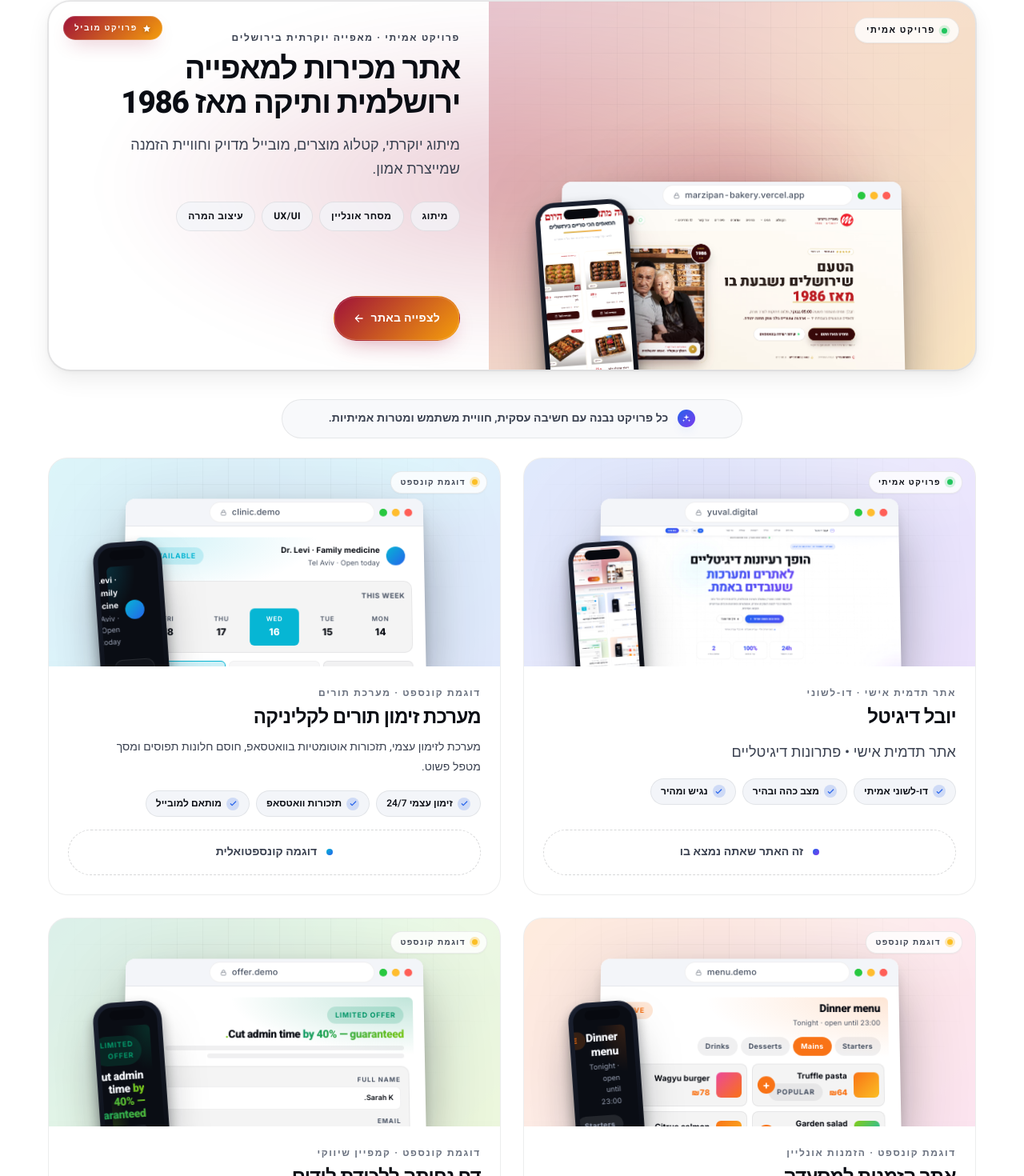
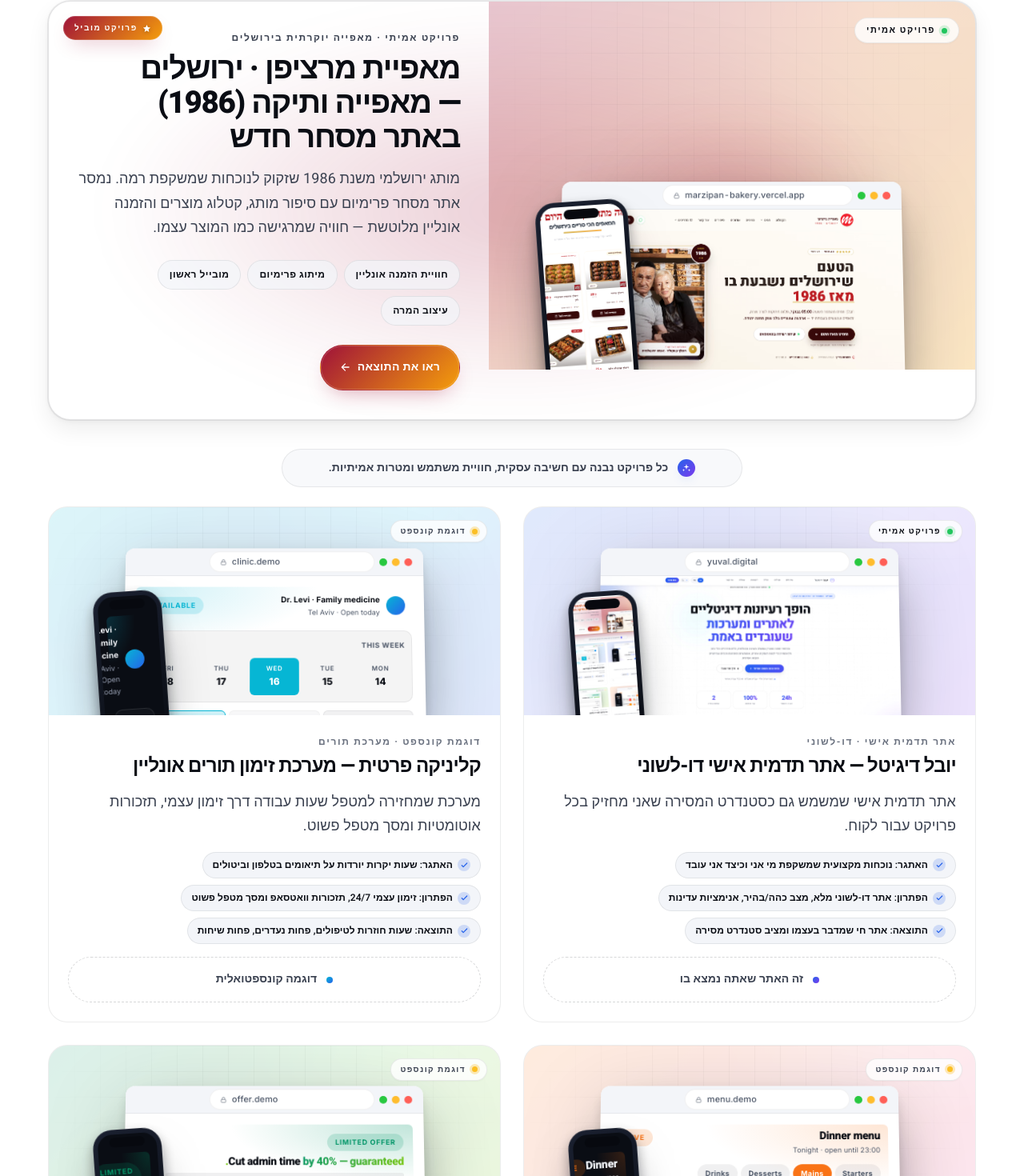
Before and after one commit to yuvalzakay26-ship-it/yuval-digital, a React (Vite) app: page / in a window 1280 px wide. Shown: the part 7151-8621 px from the top of the page at 80% size. Built offline with nearby package versions, Linux system fonts and the light colour scheme.

Commit message:
Upgrade projects to case-study format for stronger proof and conversion

```diff
--- a/src/i18n/en.js
+++ b/src/i18n/en.js
@@ -202,10 +202,10 @@ const en = {
     solutionLabel: 'Solution',
     outcomeLabel: 'What you get',
     featuresLabel: 'What stands out',
-    viewProject: "Build something like this",
-    viewProjectAlt: 'View Project',
-    liveDemo: 'Live Demo',
-    caseStudy: 'View Case Study',
+    viewProject: 'View project',
+    viewProjectAlt: 'View project',
+    liveDemo: 'See result',
+    caseStudy: 'Read case study',
     currentSiteBadge: "You're already on this site",
     conceptDemoBadge: 'Concept demo',
     skillsLabel: 'Project capabilities',
@@ -230,59 +230,83 @@ const en = {
         featured: true,
         liveUrl: 'https://marzipan-bakery.vercel.app',
         caseStudyUrl: null,
-        title: 'Marzipan Bakery Website',
-        subtitle: 'Luxury bakery website with online ordering experience, premium branding, product catalog and conversion-focused UX.',
+        title: 'Marzipan Bakery · Jerusalem — heritage bakery (est. 1986) reimagined online',
+        subtitle: 'A Jerusalem brand established in 1986, in need of a digital home matching its quality. Delivered: a premium commerce site with brand storytelling and seamless online ordering — an experience that feels like the product itself.',
         category: 'Real client project · Jerusalem luxury bakery',
         industry: 'Food & hospitality',
         problem: 'A heritage Jerusalem bakery (established 1986) needed a digital presence that reflects its history, quality and premium feel — while letting customers browse and order online effortlessly.',
-        solution: 'Luxury bakery website with online ordering experience, product catalog, storytelling and premium branding.',
-        outcome: 'A digital experience that feels like the product itself — warm, refined, and guiding the customer smoothly from story to cart.',
-        features: ['Online ordering', 'Full product catalog', 'Brand storytelling', 'Mobile optimized'],
-        skills: ['Branding', 'E-commerce', 'UX/UI', 'Conversion Design']
+        solution: 'A luxury bakery commerce site with online ordering, product catalog, brand storytelling and premium branding.',
+        outcome: 'A digital experience that feels like the product itself — warm, refined, guiding the customer smoothly from story to cart.',
+        features: [
+          'Challenge: Heritage brand needed a digital home matching its quality',
+          'Solution: Commerce site with brand storytelling and seamless ordering',
+          'Result: An experience that feels like walking into the shop itself'
+        ],
+        skills: ['Online ordering UX', 'Premium branding', 'Mobile-first', 'Conversion design']
       },
       {
         id: 'yuval',
         kind: 'real',
-        title: 'yuval.digital',
+        title: 'yuval.digital — bilingual personal brand site',
+        subtitle: 'A personal brand site that doubles as the delivery-quality benchmark I hold every project to.',
         category: 'Personal brand site · bilingual',
         industry: 'Personal brand',
-        problem: 'The need for a serious digital presence that reflects who I am, what I build and how to work with me.',
+        problem: 'A serious digital presence was needed to reflect who I am, what I build and how to work with me.',
         solution: 'A full bilingual site (Hebrew + English), light & dark themes, subtle motion and a clean code architecture.',
-        outcome: 'A living site that speaks for itself — and serves as a delivery-quality benchmark I hold every project to.',
-        features: ['True bilingual', 'Dark + light mode', 'Accessible & fast']
+        outcome: 'A living site that speaks for itself — and serves as a delivery-quality benchmark for every project.',
+        features: [
+          'Challenge: A serious presence reflecting who I am and how I work',
+          'Solution: Full bilingual site with dark/light mode and subtle motion',
+          'Result: A live site that speaks for itself and sets a delivery benchmark'
+        ]
       },
       {
         id: 'clinic',
         kind: 'concept',
-        title: 'Clinic Booking System',
+        title: 'Private clinic — online appointment booking system',
+        subtitle: 'A system that gives practitioners back hours through self-booking, automated reminders and a clean dashboard.',
         category: 'Concept demo · scheduling system',
         industry: 'Health & wellness',
         problem: 'Practitioners burning hours on the phone, double-bookings, and last-minute cancellations.',
-        solution: 'Self-serve booking, automated WhatsApp reminders, smart slot blocking, and a clean practitioner dashboard.',
+        solution: 'Self-serve booking, automated WhatsApp reminders, smart slot blocking and a clean practitioner dashboard.',
         outcome: 'An example of how a small, focused automation can give back several hours per week.',
-        features: ['Self-serve 24/7', 'WhatsApp reminders', 'Mobile optimized']
+        features: [
+          'Challenge: Hours lost to phone bookings and last-minute cancellations',
+          'Solution: 24/7 self-booking, WhatsApp reminders, clean practitioner dashboard',
+          'Result: Hours back per week, fewer no-shows, fewer phone calls'
+        ]
       },
       {
         id: 'restaurant',
         kind: 'concept',
-        title: 'Restaurant Orders Website',
+        title: 'Urban restaurant — online ordering site for delivery and pickup',
+        subtitle: 'A fast ordering site that frees the team from the phone, even during peak hours.',
         category: 'Concept demo · online ordering',
         industry: 'Food & hospitality',
         problem: 'Restaurants taking phone orders, losing tickets at peak time, and struggling to track pickup and delivery.',
-        solution: 'A fast ordering site, simple menu management, live order status, and integrated payment + kitchen printing.',
+        solution: 'A fast ordering site, simple menu management, live order status, integrated payment and kitchen printing.',
         outcome: 'An example of how one focused site shortens the path from order to plate and frees the team from the phone.',
-        features: ['Live menu', 'Fast checkout', 'Mobile optimized']
+        features: [
+          'Challenge: Phone orders, lost tickets at peak hours and no real tracking',
+          'Solution: Fast ordering site, simple menu management and live order status',
+          'Result: Team freed from the phone, fewer mistakes, more orders closed'
+        ]
       },
       {
         id: 'leadgen',
         kind: 'concept',
-        title: 'Lead Capture Landing Page',
+        title: 'Campaign landing page — high-intent lead capture',
+        subtitle: 'A focused page that converts campaign traffic into qualified inquiries instead of losing it on the way.',
         category: 'Concept demo · marketing campaign',
         industry: 'Marketing & sales',
         problem: 'Campaign traffic landing on a busy site that distracts and loses high-intent leads on the way to the form.',
-        solution: 'A single focused landing page, sharp copy, smart form, and automatic routing to CRM and the owner\'s WhatsApp.',
-        outcome: 'An example of how one focused page produces dramatically higher conversion than a do-everything site.',
-        features: ['Conversion-focused', 'Fast performance', 'A/B ready']
+        solution: "A single focused landing page, sharp copy, smart form and automatic routing to CRM and the owner's WhatsApp.",
+        outcome: 'An example of how one focused page produces qualified inquiries instead of losing them along the way.',
+        features: [
+          'Challenge: Campaign traffic landing on a busy site that loses qualified leads',
+          'Solution: One focused page, sharp copy, smart form and WhatsApp routing',
+          'Result: A page that produces inquiries instead of losing them'
+        ]
       }
     ]
   },
--- a/src/i18n/he.js
+++ b/src/i18n/he.js
@@ -202,10 +202,10 @@ const he = {
     solutionLabel: 'פתרון',
     outcomeLabel: 'מה מקבלים',
     featuresLabel: 'מה בולט בפרויקט',
-    viewProject: 'ראה פרויקט',
-    viewProjectAlt: 'ראה פרויקט',
-    liveDemo: 'לצפייה באתר',
-    caseStudy: 'מקרה לקוח',
+    viewProject: 'צפו בפרויקט',
+    viewProjectAlt: 'צפו בפרויקט',
+    liveDemo: 'ראו את התוצאה',
+    caseStudy: 'קראו את הסיפור',
     currentSiteBadge: 'זה האתר שאתה נמצא בו',
     conceptDemoBadge: 'דוגמה קונספטואלית',
     skillsLabel: 'יכולות בפרויקט',
@@ -230,60 +230,83 @@ const he = {
         featured: true,
         liveUrl: 'https://marzipan-bakery.vercel.app',
         caseStudyUrl: null,
-        title: 'אתר מכירות למאפייה ירושלמית ותיקה מאז 1986',
-        subtitle: 'מיתוג יוקרתי, קטלוג מוצרים, מובייל מדויק וחוויית הזמנה שמייצרת אמון.',
+        title: 'מאפיית מרציפן · ירושלים — מאפייה ותיקה (1986) באתר מסחר חדש',
+        subtitle: 'מותג ירושלמי משנת 1986 שזקוק לנוכחות שמשקפת רמה. נמסר אתר מסחר פרימיום עם סיפור מותג, קטלוג מוצרים והזמנה אונליין מלוטשת — חוויה שמרגישה כמו המוצר עצמו.',
         category: 'פרויקט אמיתי · מאפייה יוקרתית בירושלים',
         industry: 'מזון ומאפייה',
-        problem: 'מותג מאפייה ותיק (משנת 1986) שזקוק לנוכחות דיגיטלית שמשקפת את ההיסטוריה, האיכות ורמת היוקרה — וגם מאפשרת ללקוחות להזמין אונליין בקלות.',
-        solution: 'אתר פרימיום למאפייה עם חוויית הזמנה אונליין, קטלוג מוצרים, סיפור מותג ומיתוג יוקרתי.',
-        outcome: 'נוכחות דיגיטלית שמרגישה כמו המוצר עצמו — חמה, מוקפדת ומובילה את הלקוח בצורה חלקה מהסיפור ועד לעגלה.',
-        features: ['הזמנה אונליין', 'קטלוג מוצרים מלא', 'סיפור מותג', 'מותאם מובייל'],
-        skills: ['מיתוג', 'מסחר אונליין', 'UX/UI', 'עיצוב המרה']
+        problem: 'מותג מאפייה ותיק (משנת 1986) זקוק לנוכחות דיגיטלית שמשקפת את ההיסטוריה והרמה — ומאפשרת ללקוחות להזמין אונליין בקלות.',
+        solution: 'אתר מסחר פרימיום למאפייה עם חוויית הזמנה אונליין, קטלוג מוצרים, סיפור מותג ומיתוג יוקרתי.',
+        outcome: 'נוכחות דיגיטלית שמרגישה כמו המוצר עצמו — חמה, מוקפדת, מובילה את הלקוח בצורה חלקה מהסיפור ועד לעגלה.',
+        features: [
+          'האתגר: מותג ותיק שזקוק לבית דיגיטלי שמשקף את הרמה',
+          'הפתרון: אתר מסחר עם סיפור מותג והזמנה חלקה',
+          'התוצאה: חוויה שמרגישה כמו כניסה לחנות עצמה'
+        ],
+        skills: ['חוויית הזמנה אונליין', 'מיתוג פרימיום', 'מובייל ראשון', 'עיצוב המרה']
       },
       {
         id: 'yuval',
         kind: 'real',
-        title: 'יובל דיגיטל',
-        subtitle: 'אתר תדמית אישי • פתרונות דיגיטליים',
+        title: 'יובל דיגיטל — אתר תדמית אישי דו-לשוני',
+        subtitle: 'אתר תדמית אישי שמשמש גם כסטנדרט המסירה שאני מחזיק בכל פרויקט עבור לקוח.',
         category: 'אתר תדמית אישי · דו-לשוני',
         industry: 'מותג אישי',
-        problem: 'הצורך בנוכחות דיגיטלית מקצועית שתשקף ברצינות מי אני, מה אני בונה וכיצד אפשר לעבוד איתי.',
-        solution: 'אתר תדמית מלא בעברית ובאנגלית, מצב בהיר וכהה, אנימציות עדינות, ארכיטקטורת קוד נקייה.',
+        problem: 'נדרשה נוכחות מקצועית שתשקף ברצינות מי אני, מה אני בונה וכיצד אפשר לעבוד איתי.',
+        solution: 'אתר תדמית מלא בעברית ובאנגלית, מצב בהיר וכהה, אנימציות עדינות וארכיטקטורת קוד נקייה.',
         outcome: 'אתר חי שמדבר בעצמו — וגם משמש דוגמה לרמת המסירה שאני מצפה ממנה בכל פרויקט.',
-        features: ['דו-לשוני אמיתי', 'מצב כהה ובהיר', 'נגיש ומהיר']
+        features: [
+          'האתגר: נוכחות מקצועית שמשקפת מי אני וכיצד אני עובד',
+          'הפתרון: אתר דו-לשוני מלא, מצב כהה/בהיר, אנימציות עדינות',
+          'התוצאה: אתר חי שמדבר בעצמו ומציב סטנדרט מסירה'
+        ]
       },
       {
         id: 'clinic',
         kind: 'concept',
-        title: 'מערכת זימון תורים לקליניקה',
+        title: 'קליניקה פרטית — מערכת זימון תורים אונליין',
+        subtitle: 'מערכת שמחזירה למטפל שעות עבודה דרך זימון עצמי, תזכורות אוטומטיות ומסך מטפל פשוט.',
         category: 'דוגמת קונספט · מערכת תורים',
         industry: 'בריאות ורווחה',
         problem: 'מטפלים שמבזבזים זמן יקר על ניהול יומן בטלפון, תיאומים כפולים וביטולים של הרגע האחרון.',
         solution: 'מערכת לזימון עצמי, תזכורות אוטומטיות בוואטסאפ, חוסם חלונות תפוסים ומסך מטפל פשוט.',
         outcome: 'דוגמה ליישום נקי שמראה איך אוטומציה פשוטה משחררת שעות עבודה בכל שבוע.',
-        features: ['זימון עצמי 24/7', 'תזכורות וואטסאפ', 'מותאם למובייל']
+        features: [
+          'האתגר: שעות יקרות יורדות על תיאומים בטלפון וביטולים',
+          'הפתרון: זימון עצמי 24/7, תזכורות וואטסאפ ומסך מטפל פשוט',
+          'התוצאה: שעות חוזרות לטיפולים, פחות נעדרים, פחות שיחות'
+        ]
       },
       {
         id: 'restaurant',
         kind: 'concept',
-        title: 'אתר הזמנות למסעדה',
+        title: 'מסעדה עירונית — אתר הזמנות אונליין למשלוחים ואיסופים',
+        subtitle: 'אתר הזמנה מהיר שמשחרר את הצוות מהטלפון גם בשעות העומס.',
         category: 'דוגמת קונספט · הזמנות אונליין',
         industry: 'מזון ומסעדנות',
         problem: 'מסעדות שמקבלות הזמנות בטלפון, מאבדות הזמנות בעומס ומתקשות לעקוב אחרי איסוף ומשלוח.',
         solution: 'אתר הזמנה מהיר, ניהול תפריט פשוט, סטטוס הזמנה חי וחיבור לתשלום ולהדפסה במטבח.',
         outcome: 'דוגמה לאיך אתר ממוקד אחד מקצר את התהליך מהזמנה ועד צלחת ומפנה את הצוות לתפעל בלי טלפון ביד.',
-        features: ['תפריט חי', 'הזמנה מהירה', 'מותאם למובייל']
+        features: [
+          'האתגר: הזמנות בטלפון, אובדן הזמנות בעומס וחוסר מעקב',
+          'הפתרון: אתר הזמנה מהיר, ניהול תפריט פשוט וסטטוס חי',
+          'התוצאה: צוות פנוי לתפעל, פחות טעויות, יותר הזמנות נסגרות'
+        ]
       },
       {
         id: 'leadgen',
         kind: 'concept',
-        title: 'דף נחיתה ללכידת לידים',
+        title: 'דף נחיתה לקמפיין — לכידת לידים איכותיים',
+        subtitle: 'דף ממוקד שהופך תנועת קמפיין לפניות איכותיות במקום לאבד אותה בדרך.',
         category: 'דוגמת קונספט · קמפיין שיווקי',
         industry: 'שיווק ומכירות',
         problem: 'קמפיין שמביא תנועה לאתר עמוס שמסיח את הדעת ומאבד פניות איכותיות בדרך לטופס.',
         solution: 'דף נחיתה ממוקד אחד, טקסט מכר, טופס חכם וחיבור אוטומטי ל-CRM ולוואטסאפ של בעל העסק.',
-        outcome: 'דוגמה לאיך דף ממוקד אחד מייצר אחוזי המרה גבוהים בהרבה מאתר שמנסה לעשות הכל.',
-        features: ['ממוקד המרות', 'טעינה מהירה', 'A/B מוכן']
+        outcome: 'דוגמה לאיך דף ממוקד אחד מייצר פניות איכותיות במקום שמאבד אותן בדרך.',
+        features: [
+          'האתגר: תנועת קמפיין שמגיעה לאתר עמוס ומאבדת פניות',
+          'הפתרון: דף ממוקד אחד, טקסט מכר, טופס חכם, חיבור לוואטסאפ',
+          'התוצאה: דף שמייצר פניות במקום שמאבד אותן'
+        ]
       }
     ]
   },
```
